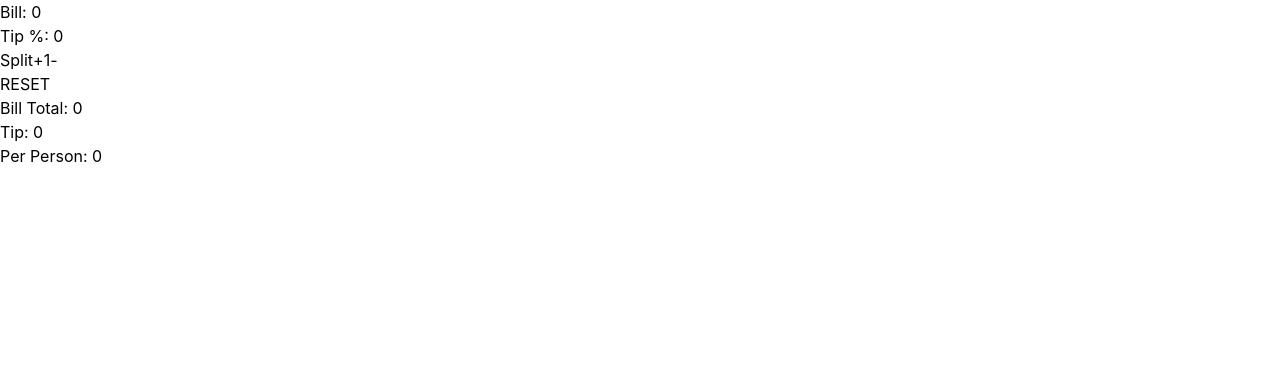
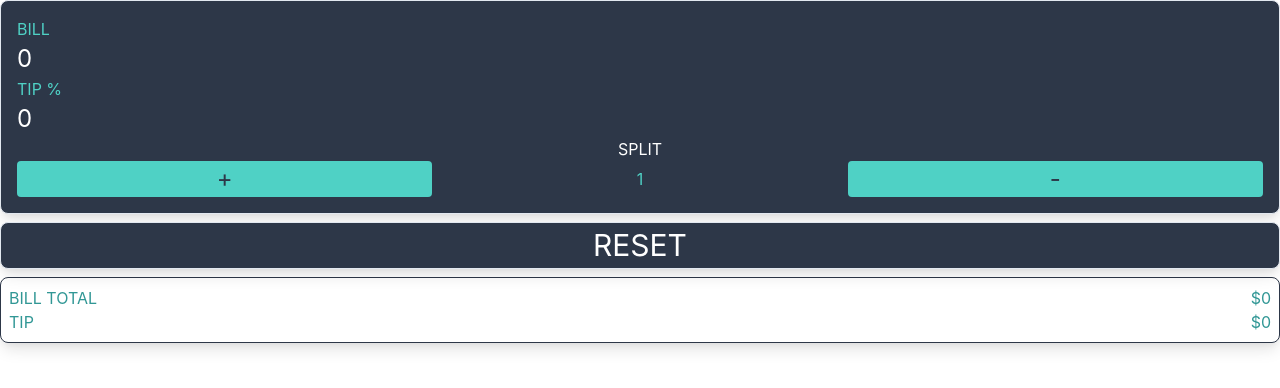
Before and after one commit to rongyadong/tip-calculator, a React (Create React App) app: page / in a window 1280 px wide. Shown: the top 388 px of the page. Built offline with nearby package versions, Linux system fonts and the light colour scheme.

Commit message:
extract components and add styles

```diff
--- a/src/components/TipCalculator.tsx
+++ b/src/components/TipCalculator.tsx
@@ -1,42 +1,16 @@
-import * as React from 'react';
-import {useDispatch, useSelector} from "react-redux";
-import {ActionTypes} from "../store/actions";
-import {selectBill, selectPercentage, selectPerPerson, selectSplit, selectTip, selectTotal} from "../store/selectors";
+import * as React from 'react'
+import {TipInput} from './TipInput'
+import {TipReset} from './TipReset'
+import {TipResult} from './TipResult'
 
 export const TipCalculator = () => {
-    const bill = useSelector(selectBill);
-    const percentage = useSelector(selectPercentage);
-    const split = useSelector(selectSplit);
-    const total = useSelector(selectTotal);
-    const tip = useSelector(selectTip);
-    const perPerson = useSelector(selectPerPerson);
+    return (
+        <>
+            <TipInput/>
 
-    const dispatch = useDispatch();
+            <TipReset/>
 
-    return (<>
-        <div>
-            <span>Bill: </span>
-            <input value={bill}
-                   onChange={e => dispatch({type: ActionTypes.BillChange, payload: e.target.value})}/>
-        </div>
-
-        <div>
-            <span>Tip %: </span>
-            <input value={percentage}
-                   onChange={e => dispatch({type: ActionTypes.PercentageChange, payload: e.target.value})}/>
-        </div>
-
-        <div>
-            <span>Split</span>
-            <button onClick={() => dispatch({type: ActionTypes.SplitIncrement})}>+</button>
-            <span>{split}</span>
-            <button onClick={() => dispatch({type: ActionTypes.SplitDecrement})}>-</button>
-        </div>
-
-        <button onClick={() => dispatch({type: ActionTypes.Reset})}>RESET</button>
-
-        <div>Bill Total: {total}</div>
-        <div>Tip: {tip}</div>
-        <div>Per Person: {perPerson}</div>
-    </>)
+            <TipResult/>
+        </>
+    )
 }
--- /dev/null
+++ b/src/components/TipInput.tsx
@@ -0,0 +1,60 @@
+import * as React from 'react';
+import { useSelector, useDispatch } from 'react-redux';
+import { selectBill, selectSplit, selectPercentage } from '../store/selectors';
+import { ActionTypes } from '../store/actions';
+
+export const TipInput = () => {
+    const bill = useSelector(selectBill);
+    const percentage = useSelector(selectPercentage);
+    const split = useSelector(selectSplit);
+
+    const dispatch = useDispatch();
+    return (
+        <div className='border rounded-lg mb-2 w-full p-4 upperccase shadow-lg bg-gray-800 uppercase'>
+            <div>
+                <div className='text-teal-400'>Bill</div>
+                <input
+                    className='w-full bg-gray-800 text-white text-2xl'
+                    value={bill}
+                    onChange={e =>
+                        dispatch({
+                            type: ActionTypes.BillChange,
+                            payload: e.target.value,
+                        })
+                    }
+                />
+            </div>
+
+            <div>
+                <div className='text-teal-400'>Tip %</div>
+                <input
+                    className='w-full bg-gray-800 text-white text-2xl'
+                    value={percentage}
+                    onChange={e =>
+                        dispatch({
+                            type: ActionTypes.PercentageChange,
+                            payload: e.target.value,
+                        })
+                    }
+                />
+            </div>
+
+            <div>
+                <div className='text-center text-white'>Split</div>
+                <div className='flex justify-between items-center'>
+                    <button
+                        className='w-1/3 bg-teal-400 text-gray-800 text-2xl rounded'
+                        onClick={() => dispatch({ type: ActionTypes.SplitIncrement })}>
+                        +
+                    </button>
+                    <span className='text-teal-400'>{split}</span>
+                    <button
+                        className='w-1/3 bg-teal-400 text-gray-800 text-2xl rounded'
+                        onClick={() => dispatch({ type: ActionTypes.SplitDecrement })}>
+                        -
+                    </button>
+                </div>
+            </div>
+        </div>
+    );
+}
--- /dev/null
+++ b/src/components/TipReset.tsx
@@ -0,0 +1,16 @@
+import * as React from 'react';
+import {useDispatch} from "react-redux";
+import {ActionTypes} from "../store/actions";
+
+
+export const TipReset = () => {
+    const dispatch = useDispatch();
+
+    return (
+        <button
+            className='text-center text-3xl border rounded-lg bg-gray-800 w-full text-white uppercase shadow-lg'
+            onClick={() => dispatch({type: ActionTypes.Reset})}>
+            RESET
+        </button>
+    )
+}
--- /dev/null
+++ b/src/components/TipResult.tsx
@@ -0,0 +1,29 @@
+import * as React from 'react';
+import {useSelector} from 'react-redux';
+import {selectPerPerson, selectSplit, selectTip, selectTotal} from "../store/selectors";
+
+export const TipResult = () => {
+    const total = useSelector(selectTotal);
+    const tip = useSelector(selectTip);
+    const split = useSelector(selectSplit);
+    const perPerson = useSelector(selectPerPerson);
+
+    return (
+        <div className='border bg-white mt-2 rounded-lg border-gray-800 w-full p-2 uppercase shadow-lg text-teal-600'>
+            <div className='flex justify-between'>
+                <span>Bill Total</span>
+                <span>${total}</span>
+            </div>
+            <div className='flex justify-between'>
+                <span>Tip</span>
+                <span>${tip}</span>
+            </div>
+            {split > 1 && (
+                <div className='flex justify-between'>
+                    <span>Per Person</span>
+                    <span>${perPerson}</span>
+                </div>
+            )}
+        </div>
+    );
+}
```
